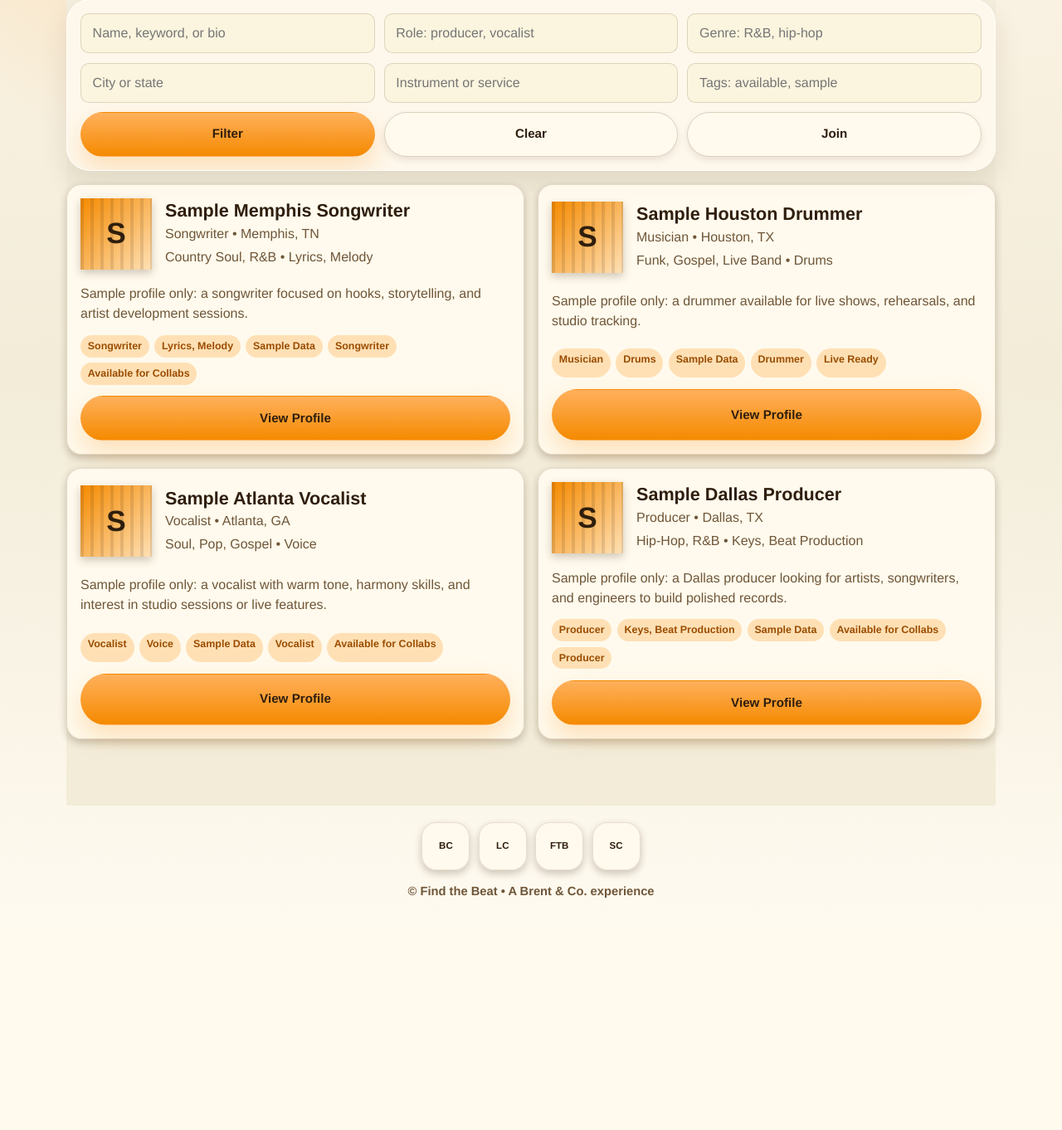
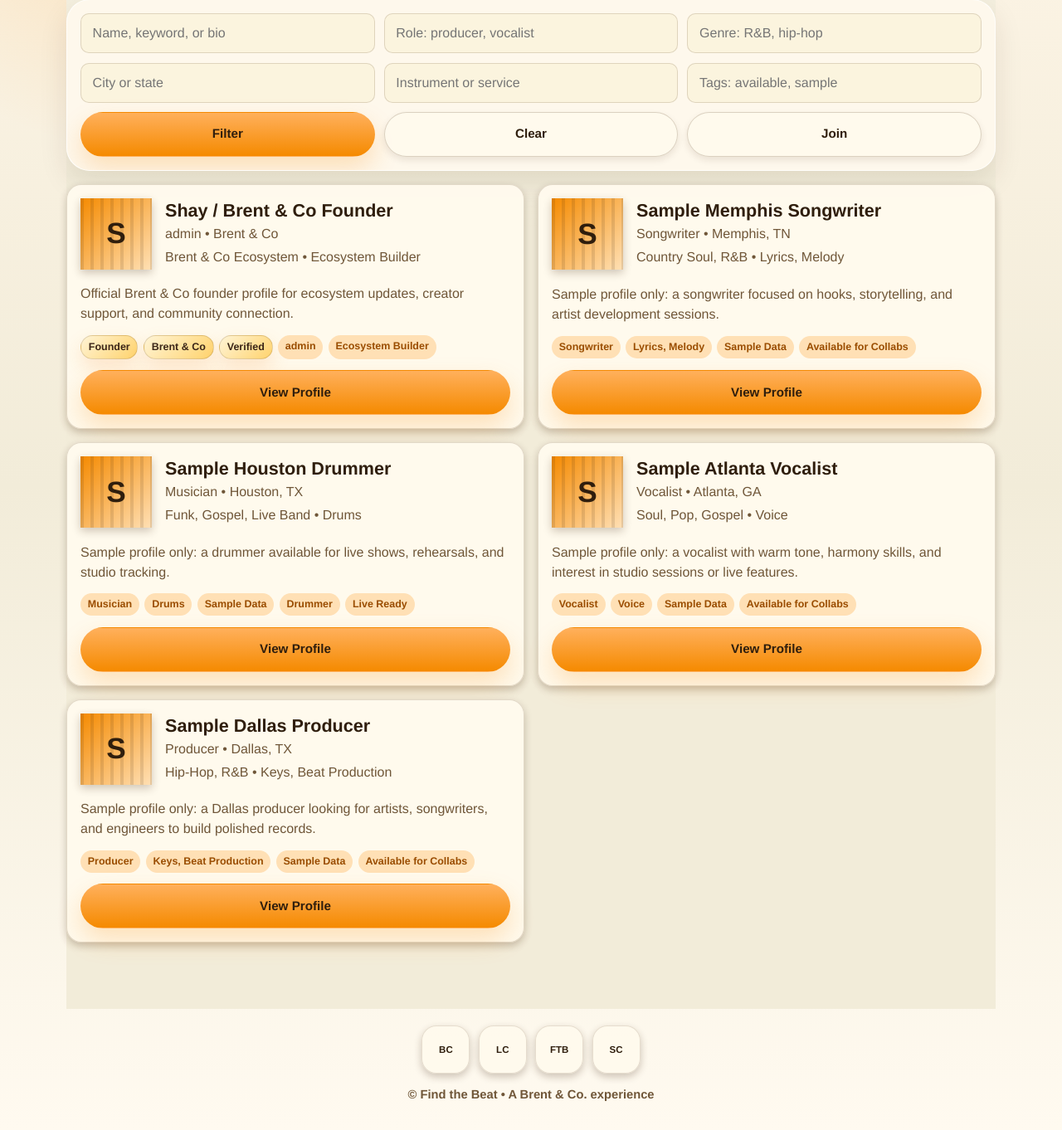
Before and after one commit to shayreneabee/find-the-beat, a Flask app: page /profiles in a window 1280 px wide. Shown: the part 325-1687 px from the top of the page at 83% size. Before the commit the page ends 1407 px from the top, so only its background shows below. Run offline with Flask 3, Linux system fonts and the light colour scheme; data comes from the database, SQL or seed files in the repository.

Commit message:
Add founder profile seed

```diff
--- a/app.py
+++ b/app.py
@@ -40,6 +40,17 @@ SECOND_CHANCE_URL = os.getenv(
     "https://secondchancecareers.org/",
 )
 AUTH_PROVIDER = os.getenv("BRENT_AUTH_PROVIDER", "local")
+OWNER_EMAIL = os.getenv("BRENT_OWNER_EMAIL", "shalanda.brent@gmail.com").strip().lower()
+OWNER_DISPLAY_NAME = os.getenv(
+    "BRENT_OWNER_DISPLAY_NAME",
+    "Shay / Brent & Co Founder",
+)
+OWNER_AUTH_PROVIDER = os.getenv("BRENT_OWNER_AUTH_PROVIDER", "brent-core")
+OWNER_INITIAL_PASSWORD = os.getenv("BRENT_OWNER_INITIAL_PASSWORD", "")
+OWNER_BIO = (
+    "Official Brent & Co founder profile for ecosystem updates, creator support, "
+    "and community connection."
+)
 
 SECOND_CHANCE_CATEGORIES = [
     {
@@ -402,7 +413,10 @@ def init_db():
                 spotify_url TEXT DEFAULT '',
                 linkedin_url TEXT DEFAULT '',
                 brent_account_id TEXT DEFAULT '',
-                auth_provider TEXT DEFAULT 'local'
+                auth_provider TEXT DEFAULT 'local',
+                is_admin INTEGER DEFAULT 0,
+                is_founder INTEGER DEFAULT 0,
+                is_verified INTEGER DEFAULT 0
             )
             """
         )
@@ -451,6 +465,9 @@ def init_db():
             "linkedin_url": "TEXT DEFAULT ''",
             "brent_account_id": "TEXT DEFAULT ''",
             "auth_provider": "TEXT DEFAULT 'local'",
+            "is_admin": "INTEGER DEFAULT 0",
+            "is_founder": "INTEGER DEFAULT 0",
+            "is_verified": "INTEGER DEFAULT 0",
         }.items():
             if column not in existing_columns:
                 conn.execute(f"ALTER TABLE users ADD COLUMN {column} {definition}")
@@ -680,8 +697,14 @@ def row_to_profile(row):
     data.setdefault("services_csv", "")
     data.setdefault("brent_account_id", "")
     data.setdefault("auth_provider", AUTH_PROVIDER)
+    data.setdefault("is_admin", 0)
+    data.setdefault("is_founder", 0)
+    data.setdefault("is_verified", 0)
     data["brent_account_id"] = data["brent_account_id"] or brent_account_id(data.get("email", ""))
     data["auth_provider"] = data["auth_provider"] or AUTH_PROVIDER
+    data["is_admin"] = bool(data.get("is_admin"))
+    data["is_founder"] = bool(data.get("is_founder"))
+    data["is_verified"] = bool(data.get("is_verified"))
     data["photo_filename"] = data.get("profile_pic") or ""
     data["video_filename"] = data.get("profile_video") or ""
     data["name"] = data.get("display_name") or ""
@@ -697,11 +720,18 @@ def row_to_profile(row):
         ("LinkedIn", data["linkedin_url"]),
     ]
     data["social_links"] = [(label, url) for label, url in data["social_links"] if url]
-    data["badges"] = [
+    official_badges = []
+    if data["is_founder"]:
+        official_badges.extend(["Founder", "Brent & Co"])
+    if data["is_verified"]:
+        official_badges.append("Verified")
+    profile_badges = [
         item
         for item in [data.get("role"), data.get("instrument"), *data["tags"][:3]]
         if item
     ]
+    data["official_badges"] = list(dict.fromkeys(official_badges))
+    data["badges"] = list(dict.fromkeys([*official_badges, *profile_badges]))
     return SimpleNamespace(**data)
 
 
@@ -844,7 +874,7 @@ def search_profiles(q="", role="", genre="", city="", instrument="", tags=""):
     sql = "SELECT * FROM users"
     if clauses:
         sql += " WHERE " + " AND ".join(clauses)
-    sql += " ORDER BY id DESC"
+    sql += " ORDER BY is_founder DESC, is_verified DESC, id DESC"
 
     with get_db() as conn:
         rows = conn.execute(sql, params).fetchall()
@@ -926,6 +956,80 @@ def seed_demo_profiles_if_empty():
             )
 
 
+def seed_founder_profile():
+    if not OWNER_EMAIL:
+        return
+    owner_values = {
+        "email": OWNER_EMAIL,
+        "display_name": OWNER_DISPLAY_NAME,
+        "role": "admin",
+        "genre": "Brent & Co Ecosystem",
+        "city": "Brent & Co",
+        "bio": OWNER_BIO,
+        "tags_csv": "Founder, Brent & Co, Verified",
+        "instrument": "Ecosystem Builder",
+        "services_csv": "Creator connection, community support, app ecosystem",
+        "brent_account_id": brent_account_id(OWNER_EMAIL),
+        "auth_provider": OWNER_AUTH_PROVIDER,
+    }
+    with get_db() as conn:
+        existing = conn.execute(
+            "SELECT * FROM users WHERE lower(email) = lower(?)",
+            (OWNER_EMAIL,),
+        ).fetchone()
+        if existing:
+            conn.execute(
+                """
+                UPDATE users
+                SET display_name = ?, role = ?, genre = ?, city = ?, bio = ?,
+                    tags_csv = ?, instrument = ?, services_csv = ?,
+                    brent_account_id = ?, auth_provider = ?,
+                    is_admin = 1, is_founder = 1, is_verified = 1
+                WHERE id = ?
+                """,
+                (
+                    owner_values["display_name"],
+                    owner_values["role"],
+                    owner_values["genre"],
+                    owner_values["city"],
+                    owner_values["bio"],
+                    owner_values["tags_csv"],
+                    owner_values["instrument"],
+                    owner_values["services_csv"],
+                    owner_values["brent_account_id"],
+                    owner_values["auth_provider"],
+                    existing["id"],
+                ),
+            )
+            return
+        conn.execute(
+            """
+            INSERT INTO users (
+                email, password_hash, display_name, role, genre, city, bio,
+                tags_csv, instrument, services_csv, brent_account_id,
+                auth_provider, is_admin, is_founder, is_verified
+            )
+            VALUES (?, ?, ?, ?, ?, ?, ?, ?, ?, ?, ?, ?, 1, 1, 1)
+            """,
+                (
+                    owner_values["email"],
+                    generate_password_hash(
+                        OWNER_INITIAL_PASSWORD or secrets.token_urlsafe(32)
+                    ),
+                owner_values["display_name"],
+                owner_values["role"],
+                owner_values["genre"],
+                owner_values["city"],
+                owner_values["bio"],
+                owner_values["tags_csv"],
+                owner_values["instrument"],
+                owner_values["services_csv"],
+                owner_values["brent_account_id"],
+                owner_values["auth_provider"],
+            ),
+        )
+
+
 def second_chance_category(slug):
     return next(
         (category for category in SECOND_CHANCE_CATEGORIES if category["slug"] == slug),
@@ -1698,6 +1802,7 @@ def handle_not_found(error):
 
 init_db()
 seed_demo_profiles_if_empty()
+seed_founder_profile()
 
 
 if __name__ == "__main__":
--- a/templates/profiles.html
+++ b/templates/profiles.html
@@ -128,6 +128,13 @@
     font-weight: 900;
   }
 
+  .badge.official {
+    background: linear-gradient(135deg, #fff4d6, #ffd36d);
+    border: 1px solid rgba(68, 38, 10, 0.16);
+    color: #3b2618;
+    box-shadow: 0 10px 22px rgba(242, 138, 46, 0.18);
+  }
+
   .social-icons {
     display: flex;
     flex-wrap: wrap;
@@ -215,8 +222,8 @@
           </div>
         {% endif %}
         <div class="badge-line">
-          {% for badge in p.badges[:5] %}
-            <span class="badge">{{ badge }}</span>
+          {% for badge in p.badges[:8] %}
+            <span class="badge {{ 'official' if badge in p.official_badges else '' }}">{{ badge }}</span>
           {% endfor %}
         </div>
         <a class="button primary" href="{{ url_for('profile_detail', profile_id=p.id) }}">View Profile</a>
```
Also changed, not shown: templates/profile.html (+25 -0 lines), templates/profile_detail.html (+9 -2 lines).
